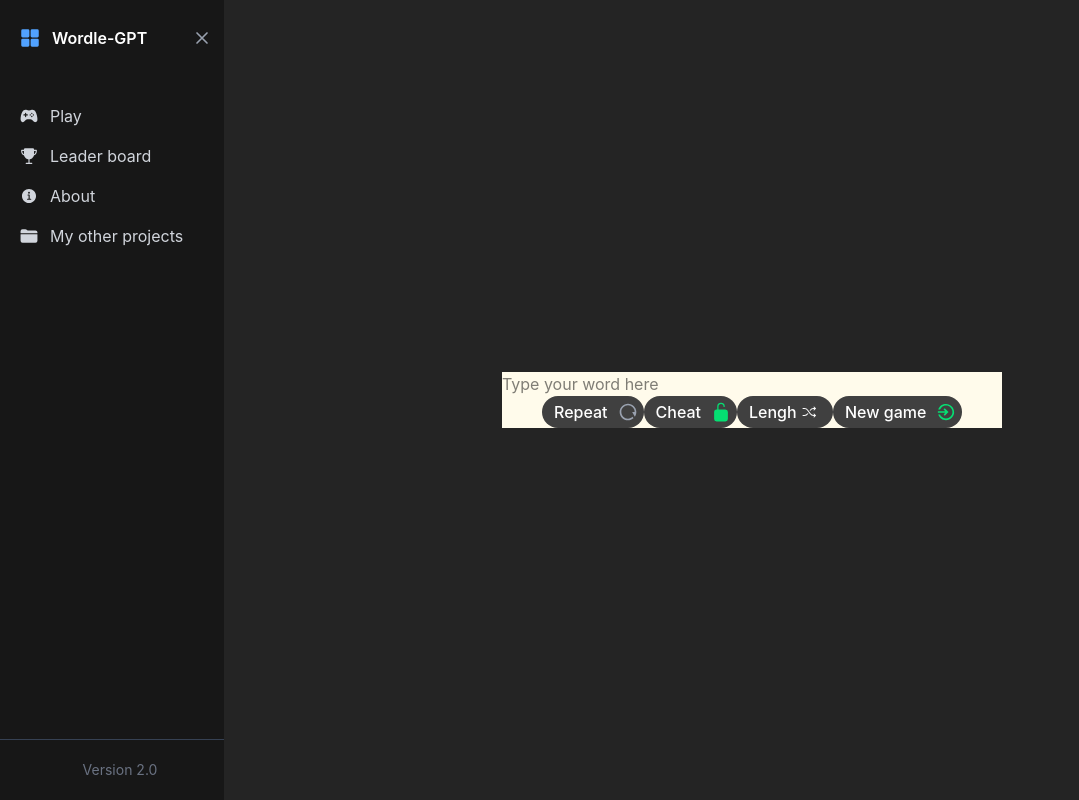
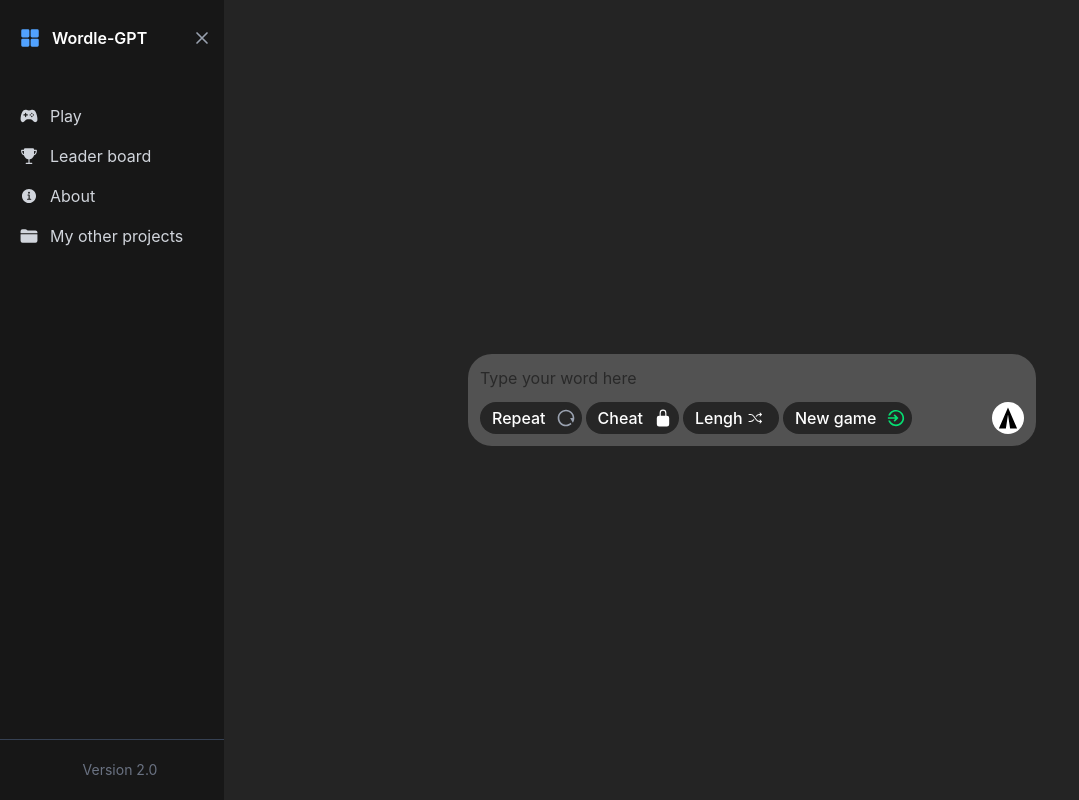
Before and after one commit to kikoDevv/Wordle-GPT, a Next.js app: page / in a window 1280 px wide. Shown: the whole page, without its empty margins (0-1079 px from the left). Built offline with nearby package versions, Linux system fonts and the light colour scheme.

Commit message:
buttons container is done

```diff
--- a/src/app/page.tsx
+++ b/src/app/page.tsx
@@ -1,30 +1,35 @@
 "use client";
 import { useState } from "react";
 import { RiRestartLine, RiRestartFill } from "react-icons/ri";
-import { IoLockClosed, IoLockOpen } from "react-icons/io5";
+import { IoLockClosed, IoLockOpen, IoSendSharp } from "react-icons/io5";
 import { IoMdLogIn } from "react-icons/io";
 import DropDown from "@/components/buttons/dropDownMenu/dropDown";
 
 export default function Home() {
-  {/*--------- buttons state ----------*/}
+  {
+    /*--------- buttons state ----------*/
+  }
   const [isRepeat, setRepeat] = useState(false);
   const [isCheating, setCheating] = useState(false);
   const [rotationDegree, setRotationDegree] = useState(0);
+
   const createNewGame = () => {
-    setRotationDegree(prev => prev + 360);
+    setRotationDegree((prev) => prev + 360);
   };
 
   return (
     <div className="grid w-full items-center justify-center">
-      <div className="grid bg-amber-50">
-        <input type="text" placeholder="Type your word here" />
-        {/*--------- buttons section ----------*/}
+      <div className="grid bg-neutral-600 p-3 rounded-3xl">
+        <input type="text" placeholder="Type your word here"/>
+				{/*--------- lower container ----------*/}
+        <div className="flex gap-20 mt-3">
+          {/*--------- buttons container ----------*/}
+          <section className="flex gap-1">
             {/*---------repeat btn----------*/}
-        <div className="flex px-10">
             <div className="flex">
               <button
                 onClick={() => setRepeat(!isRepeat)}
-              className="bg-neutral-700 pl-3 pr-1 py-1 text-white rounded-full hover:bg-neutral-600 cursor-pointer transition-all duration-300 text-center flex items-center gap-2 relative overflow-hidden">
+                className="bg-neutral-800 pl-3 pr-1 py-1 text-white rounded-full hover:bg-neutral-700 cursor-pointer transition-all duration-300 text-center flex items-center gap-2 relative overflow-hidden">
                 <p className="font-medium">Repeat</p>
                 <div className="relative w-6 h-6 flex items-center justify-center">
                   <RiRestartFill
@@ -44,17 +49,17 @@ export default function Home() {
             <div className="flex">
               <button
                 onClick={() => setCheating(!isCheating)}
-              className="bg-neutral-700 pl-3 pr-1 py-1 text-white rounded-full hover:bg-neutral-600 cursor-pointer transition-all duration-300 text-center flex items-center gap-2 relative overflow-hidden">
+                className="bg-neutral-800 pl-3 pr-1 py-1 text-white rounded-full hover:bg-neutral-700 cursor-pointer transition-all duration-300 text-center flex items-center gap-2 relative overflow-hidden">
                 <p className="font-medium">Cheat</p>
                 <div className="relative w-6 h-6 flex items-center justify-center">
-                <IoLockClosed
-                  className={`absolute text-xl text-red-400 transition-all duration-600 ease-out ${
+                  <IoLockOpen
+                    className={`absolute text-xl transition-all text-green-400 duration-600 ease-out ${
                       isCheating ? "opacity-100 scale-100 translate-x-0" : "opacity-0 scale-90 translate-x-1"
                     }`}
                   />
-                <IoLockOpen
-                  className={`absolute text-xl text-green-400 transition-all duration-600 ease-out ${
-                    isCheating ? "opacity-0 scale-90 -translate-x-1" : "opacity-100 scale-100 translate-x-0"
+                  <IoLockClosed
+                    className={`absolute text-xl transition-all duration-600 ease-out ${
+                      isCheating ? "opacity-0 scale-90 -translate-x-1" : "opacity-100 scale-90 translate-x-0"
                     }`}
                   />
                 </div>
@@ -69,8 +74,8 @@ export default function Home() {
             {/*--------- new game button ----------*/}
             <div className="flex">
               <button
-              onClick={() => createNewGame ()}
-              className="bg-neutral-700 pl-3 pr-1 py-1 text-white rounded-full hover:bg-neutral-600 cursor-pointer transition-all duration-300 text-center flex items-center gap-2 relative overflow-hidden">
+                onClick={() => createNewGame()}
+                className="bg-neutral-800 pl-3 pr-1 py-1 text-white rounded-full hover:bg-neutral-700 cursor-pointer transition-all duration-300 text-center flex items-center gap-2 relative overflow-hidden">
                 <p className="font-medium">New game</p>
                 <div className="relative w-6 h-6 flex items-center justify-center">
                   <IoMdLogIn
@@ -80,6 +85,9 @@ export default function Home() {
                 </div>
               </button>
             </div>
+          </section>
+					{/*--------- send button ----------*/}
+					<button className="bg-white px-2 py-2 rounded-full cursor-pointer"><IoSendSharp className="scale-140 rotate-270"/></button>
         </div>
       </div>
     </div>
--- a/src/components/buttons/dropDownMenu/dropDown.tsx
+++ b/src/components/buttons/dropDownMenu/dropDown.tsx
@@ -13,7 +13,7 @@ export default function DropDown() {
   return (
     <div className="grid relative">
       <button
-        className="bg-neutral-700 text-white font-medium rounded-full px-3 py-1 cursor-pointer hover:bg-neutral-600"
+        className="bg-neutral-800 text-white font-medium rounded-full px-3 py-1 cursor-pointer hover:bg-neutral-700"
         onClick={() => setDropDownOpen(!isDropDownOpen)}>
         {wordLength === 0 ? (
           <div className="flex items-center gap-1">
```
Lines whose indentation alone changed are shown as unchanged.
